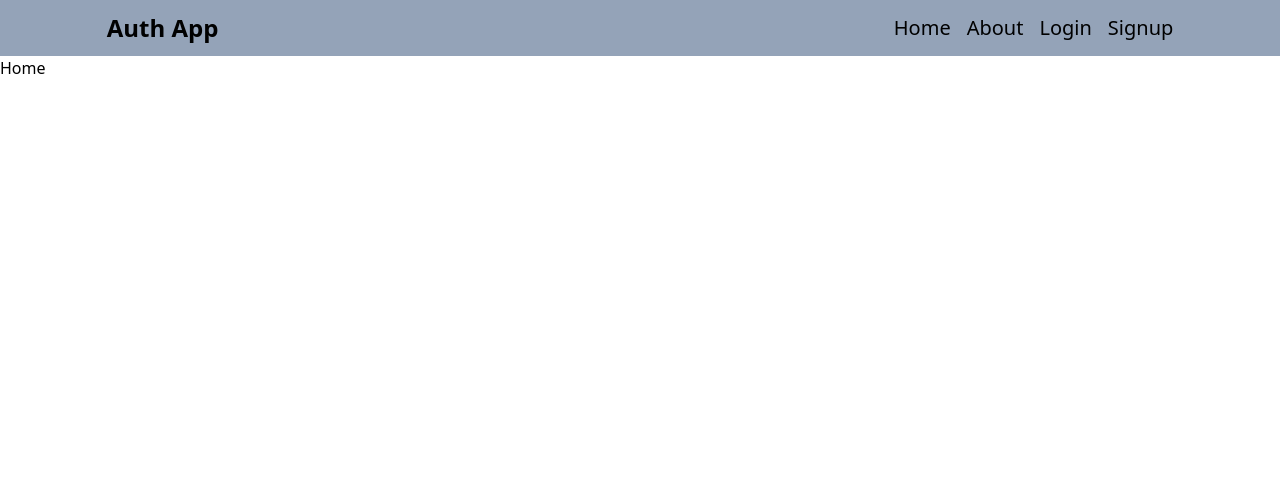
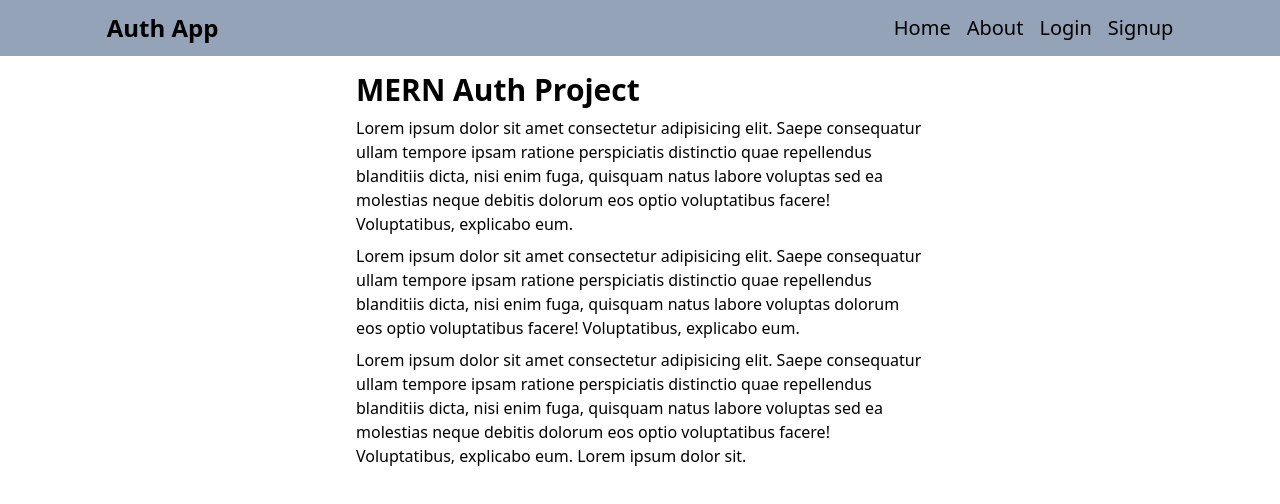
Before and after one commit to umar5678/React-auth, a React (Vite) app in the folder client/: page / in a window 1280 px wide. Shown: the top 504 px of the page. Built offline with nearby package versions, Linux system fonts and the light colour scheme; no server answers.

Commit message:
finish development added home and about page

```diff
--- a/client/src/pages/About.jsx
+++ b/client/src/pages/About.jsx
@@ -1,7 +1,32 @@
 import React from "react";
 
 const About = () => {
-  return <div>About</div>;
+  return (
+    <div className=" mx-auto mt-4 px-4 max-w-[600px]">
+      <h1 className="text-3xl font-bold my-2">About Page</h1>
+      <p className="my-2">
+        Lorem ipsum dolor sit amet consectetur adipisicing elit. Saepe
+        consequatur ullam tempore ipsam ratione perspiciatis distinctio quae
+        repellendus blanditiis dicta, nisi enim fuga, quisquam natus labore
+        voluptas sed ea molestias neque debitis dolorum eos optio voluptatibus
+        facere! Voluptatibus, explicabo eum.
+      </p>
+      <p className="my-2">
+        Lorem ipsum dolor sit amet consectetur adipisicing elit. Saepe
+        consequatur ullam tempore ipsam ratione perspiciatis distinctio quae
+        repellendus blanditiis dicta, nisi enim fuga, quisquam natus labore
+        voluptas dolorum eos optio voluptatibus facere! Voluptatibus, explicabo
+        eum.
+      </p>
+      <p className="my-2">
+        Lorem ipsum dolor sit amet consectetur adipisicing elit. Saepe
+        consequatur ullam tempore ipsam ratione perspiciatis distinctio quae
+        repellendus blanditiis dicta, nisi enim fuga, quisquam natus labore
+        voluptas sed ea molestias neque debitis dolorum eos optio voluptatibus
+        facere! Voluptatibus, explicabo eum. Lorem ipsum dolor sit.
+      </p>
+    </div>
+  );
 };
 
 export default About;
--- a/client/src/pages/Home.jsx
+++ b/client/src/pages/Home.jsx
@@ -1,7 +1,30 @@
-import React from "react";
-
 const Home = () => {
-  return <div>Home</div>;
+  return (
+    <div className=" mx-auto mt-4 px-4 max-w-[600px]">
+      <h1 className="text-3xl font-bold my-2">MERN Auth Project</h1>
+      <p className="my-2">
+        Lorem ipsum dolor sit amet consectetur adipisicing elit. Saepe
+        consequatur ullam tempore ipsam ratione perspiciatis distinctio quae
+        repellendus blanditiis dicta, nisi enim fuga, quisquam natus labore
+        voluptas sed ea molestias neque debitis dolorum eos optio voluptatibus
+        facere! Voluptatibus, explicabo eum.
+      </p>
+      <p className="my-2">
+        Lorem ipsum dolor sit amet consectetur adipisicing elit. Saepe
+        consequatur ullam tempore ipsam ratione perspiciatis distinctio quae
+        repellendus blanditiis dicta, nisi enim fuga, quisquam natus labore
+        voluptas dolorum eos optio voluptatibus facere! Voluptatibus, explicabo
+        eum.
+      </p>
+      <p className="my-2">
+        Lorem ipsum dolor sit amet consectetur adipisicing elit. Saepe
+        consequatur ullam tempore ipsam ratione perspiciatis distinctio quae
+        repellendus blanditiis dicta, nisi enim fuga, quisquam natus labore
+        voluptas sed ea molestias neque debitis dolorum eos optio voluptatibus
+        facere! Voluptatibus, explicabo eum. Lorem ipsum dolor sit.
+      </p>
+    </div>
+  );
 };
 
 export default Home;
```
